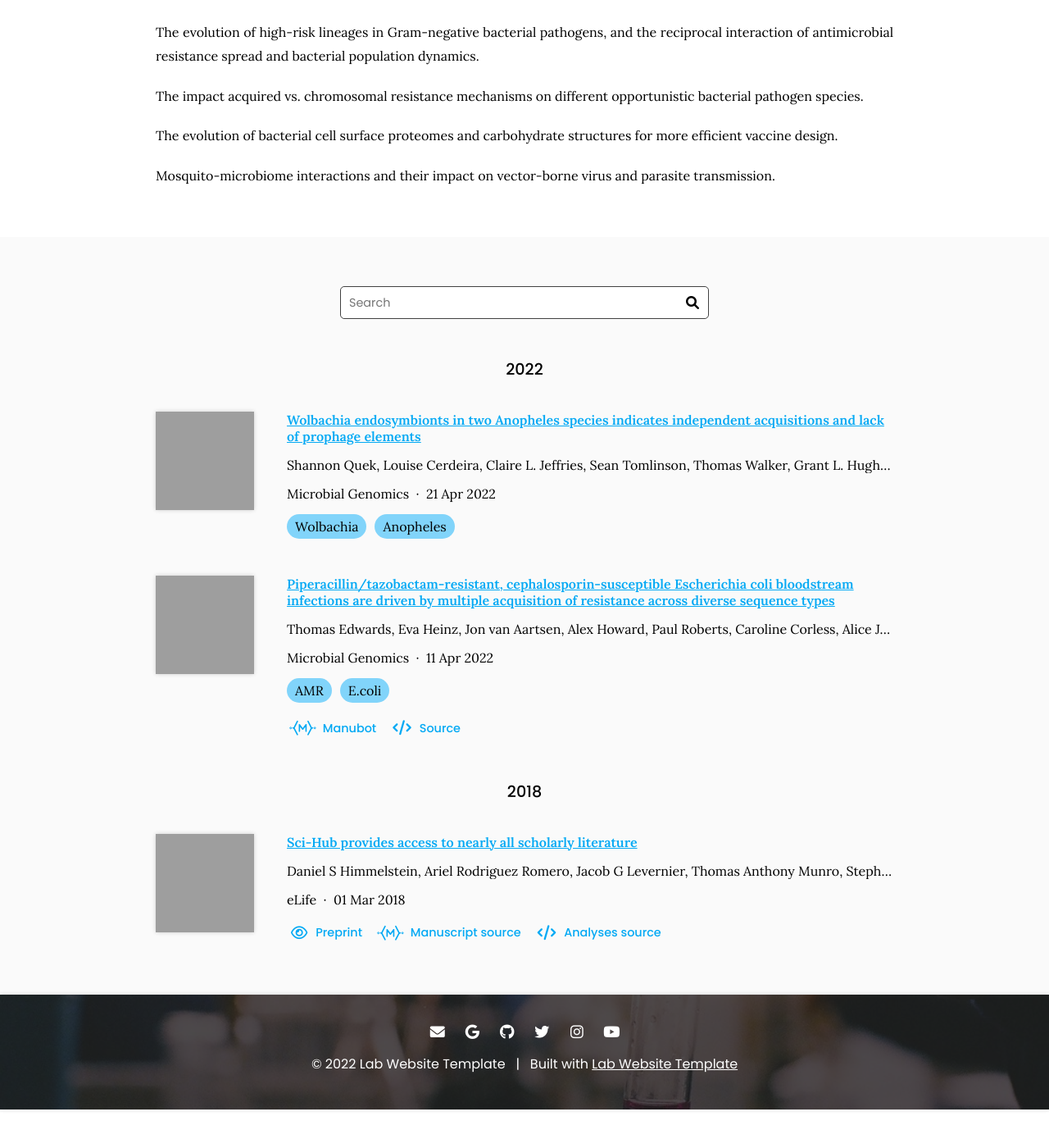
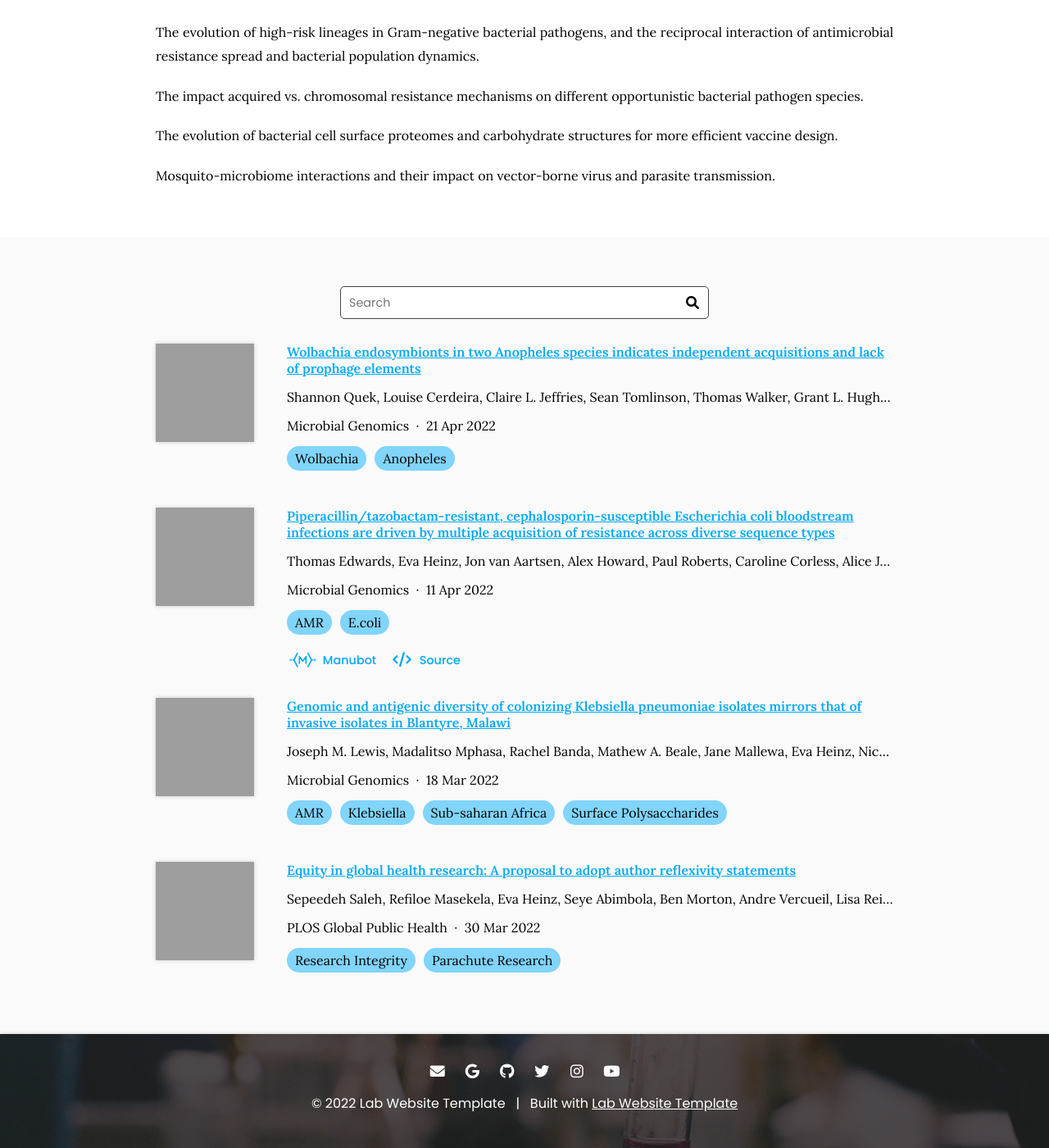
Before and after one commit to Evo-MInt/MicGen-lab-website, a Jekyll site: the page built from research/index.md, in a window 1280 px wide and 1400 px high, scrolled down 387 px. Shown: the whole window at 82% size. Built offline with Jekyll 4.4.1, drawn with Linux system fonts in a browser that asks for light colours; before the commit the page ends 1740 px from its top, so only the background shows below that; grey boxes are pictures that could not be loaded.

Commit message:
Generate citations

```diff
--- a/_data/citations.yaml
+++ b/_data/citations.yaml
@@ -18,7 +18,8 @@
   image: https://www.microbiologyresearch.org/docserver/fulltext/mgen/8/4/mgen000805-f4.gif
   extra-links:
   - type: website
-    link: https://www.lstmed.ac.uk
+    link: https://www.lstmed.ac.uk/news-events/news/researchers-from-lstm-complete-analysis-of-wolbachia-bacterial-endosymbiont-strains
+    text: LSTM press release
   tags:
   - Wolbachia
   - Anopheles
@@ -45,7 +46,7 @@
   publisher: Microbial Genomics
   date: '2022-04-11'
   link: https://doi.org/gpzk23
-  image: https://www.microbiologyresearch.org/docserver/fulltext/mgen/8/4/mgen000805-f4.gif
+  image: https://www.microbiologyresearch.org/docserver/fulltext/mgen/8/4/mgen000789-f4.gif
   extra-links:
   - type: manubot
     link: https://www.lstmed.ac.uk/news-events/news/researchers-from-lstm-complete-analysis-of-wolbachia-bacterial-endosymbiont-strains
@@ -56,26 +57,53 @@
   tags:
   - AMR
   - E.coli
-- id: doi:10.7554/eLife.32822
-  title: Sci-Hub provides access to nearly all scholarly literature
+- id: doi:10.1099/mgen.0.000778
+  title: Genomic and antigenic diversity of colonizing Klebsiella pneumoniae isolates
+    mirrors that of invasive isolates in Blantyre, Malawi
   authors:
-  - Daniel S Himmelstein
-  - Ariel Rodriguez Romero
-  - Jacob G Levernier
-  - Thomas Anthony Munro
-  - Stephen Reid McLaughlin
-  - Bastian Greshake Tzovaras
-  - Casey S Greene
-  publisher: eLife
-  date: '2018-03-01'
-  link: https://doi.org/ckcj
-  image: https://iiif.elifesciences.org/lax:32822%2Felife-32822-fig8-v3.tif/full/863,/0/default.webp
+  - Joseph M. Lewis
+  - Madalitso Mphasa
+  - Rachel Banda
+  - Mathew A. Beale
+  - Jane Mallewa
+  - Eva Heinz
+  - Nicholas R. Thomson
+  - Nicholas A. Feasey
+  publisher: Microbial Genomics
+  date: '2022-03-18'
+  link: https://doi.org/gpzk5p
+  image: https://www.microbiologyresearch.org/docserver/fulltext/mgen/8/3/mgen000778-f5.gif
+  tags:
+  - AMR
+  - Klebsiella
+  - Sub-saharan Africa
+  - Surface Polysaccharides
+- id: doi:10.1371/journal.pgph.0000160
+  title: 'Equity in global health research: A proposal to adopt author reflexivity
+    statements'
+  authors:
+  - Sepeedeh Saleh
+  - Refiloe Masekela
+  - Eva Heinz
+  - Seye Abimbola
+  - Ben Morton
+  - Andre Vercueil
+  - Lisa Reimer
+  - Chisomo Kalinga
+  - Maaike Seekles
+  - Bruce Biccard
+  - Jeremiah Chakaya
+  - Angela Obasi
+  - Ndekya Oriyo
+  - ' '
+  publisher: PLOS Global Public Health
+  date: '2022-03-30'
+  link: https://doi.org/gpzk5q
+  image: https://www.microbiologyresearch.org/docserver/fulltext/mgen/8/4/mgen000805-f4.gif
   extra-links:
-  - type: preprint
-    link: https://doi.org/10.7287/peerj.preprints.3100v1
-  - type: manubot
-    link: https://greenelab.github.io/scihub-manuscript/
-    text: Manuscript source
-  - type: source
-    link: https://github.com/greenelab/scihub
-    text: Analyses source
+  - type: website
+    link: https://www.lstmed.ac.uk/news-events/news/lstm-researchers-alongside-an-international-team-promote-equitable-authorship
+    text: LSTM press release
+  tags:
+  - Research Integrity
+  - Parachute Research
```
